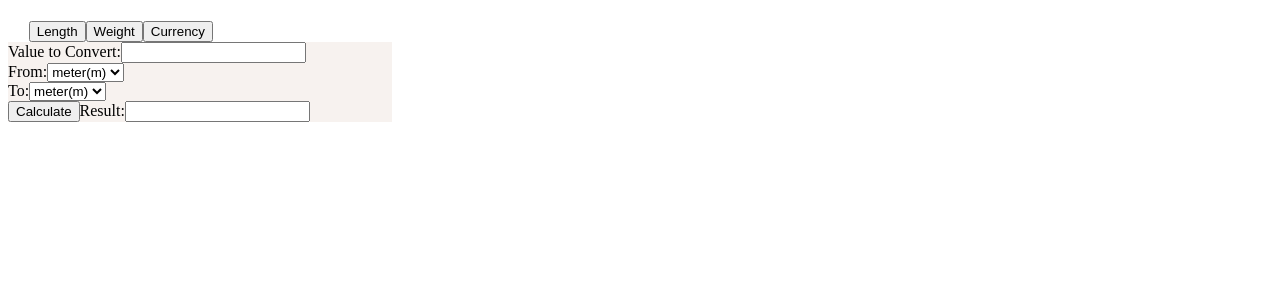
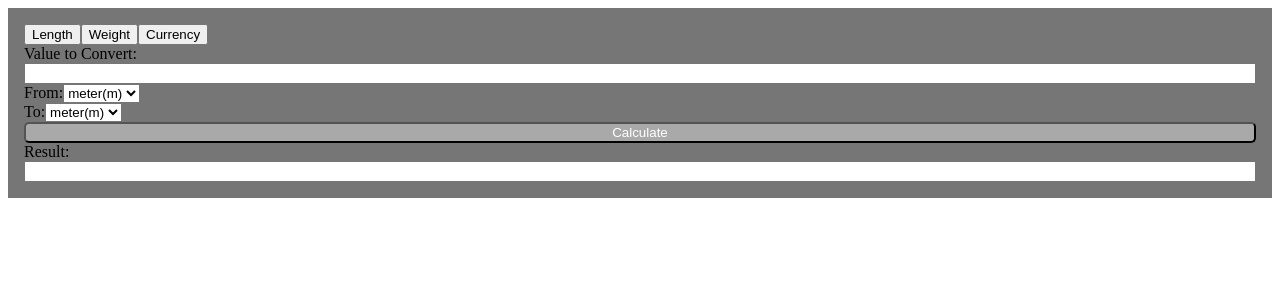
Before and after one commit to hzhou0/currency_converter, a Vue app: page / in a window 1280 px wide. Shown: the top 300 px of the page. Built offline with nearby package versions, Linux system fonts and the light colour scheme; no server answers.

Commit message:
Updated Popup

```diff
--- a/src/components/HelloWorld.vue
+++ b/src/components/HelloWorld.vue
@@ -1,18 +1,18 @@
 <template>
-  <div>
+  <div class="body">
     <link rel="stylesheet" href="https://stackpath.bootstrapcdn.com/bootstrap/4.1.1/css/bootstrap.min.css" integrity="sha384-WskhaSGFgHYWDcbwN70/dfYBj47jz9qbsMId/iRN3ewGhXQFZCSftd1LZCfmhktB"
         crossorigin="anonymous">
-    <header>
-        <div class="btn-group">
-            <button id="length" class="btn btn-primary active" type="button">Length</button>
-            <button id="weight" class="btn btn-primary" type="button">Weight</button>
-            <button id="currency" class="btn btn-primary" type="button">Currency</button>
+    <main>
+        <form action="">
+          <div class="btn-group mb-2 bg-grey">
+            <button class="btn btn-dark" type="button">Length</button>
+            <button class="btn btn-dark" type="button">Weight</button>
+            <button class="btn btn-dark" type="button">Currency</button>
         </div>
-    </header>
-    <main>
+        </form>
         <div class="container text-center">
-            <label class="mt-2" for="input-value">Value to Convert:</label>
-            <input type="number" name="" id="input-value">
+            <label for="input-value">Value to Convert:</label>
+            <input class="d-block w-80 mb-1" type="number" name="" id="input-value">
             <div id="convert-from" class="form-group">
                 <label for="length-from">From:</label>
                 <select class="form-control" id="length-from">
@@ -27,8 +27,8 @@
                     <option>foot(ft)</option>
                 </select>
             </div>
-            <button class="btn-light" id="convert-btn">Calculate</button>
-            <label class="mt-2" for="output-value">Result:</label>
+            <button class="btn" id="convert-btn" type="post">Calculate</button>
+            <label for="output-value">Result:</label>
             <input type="number" name="" id="output-value">
         </div>
     </main>
@@ -47,18 +47,33 @@ export default {
     }
   }
 }
+
 </script>
+<style scoped>
+  html {
+    /* background: #333333;
+    color: aliceblue; */
+    margin: 0;
+    padding: 0;
+    width: 100%;
+    height: 100%;
+    font-size: 1.3rem;
+  }
 
-<style scoped>
-  body {
-    background: #e9dfda;
+  main {
+    background: #767676;
+    padding: 1rem;
   }
-  header {
-    margin-top: 1.3rem;
-    margin-left: 1.3rem;
-    margin-right: 1.3rem;
+
+  .container {
+    display: flex;
+    flex-direction: column;
   }
-  .container {
-    background: #f7f2ef;
+
+  #convert-btn {
+    background: #a9a9a9;
+    color: #fff;
+    border-radius: 5px;
   }
+
 </style>
--- a/src/popup/App.vue
+++ b/src/popup/App.vue
@@ -13,7 +13,7 @@ export default {
 
 <style>
 html {
-  width: 400px;
-  height: 400px;
+  width: 100%;
+  height: 100%;
 }
 </style>
```
